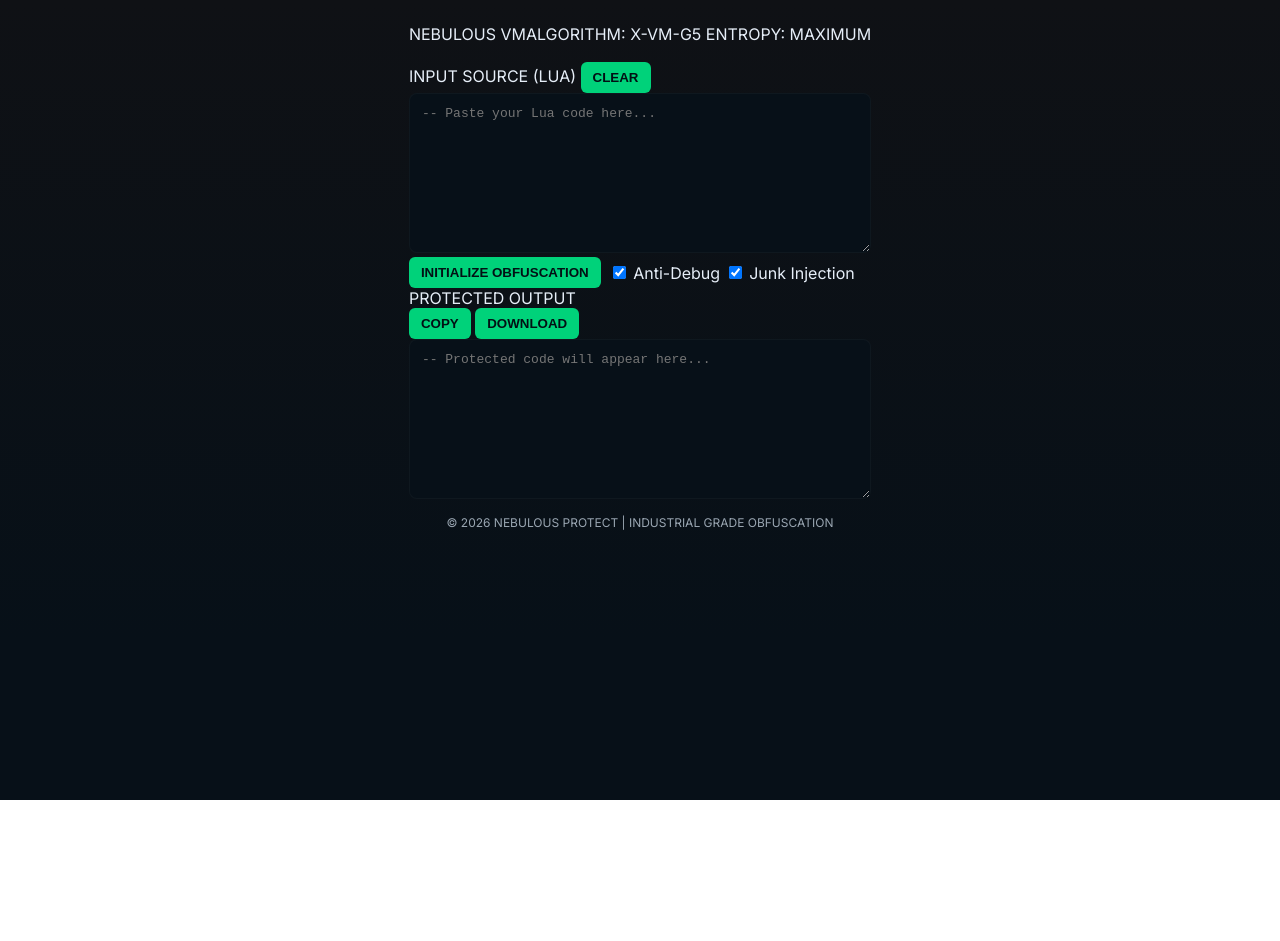
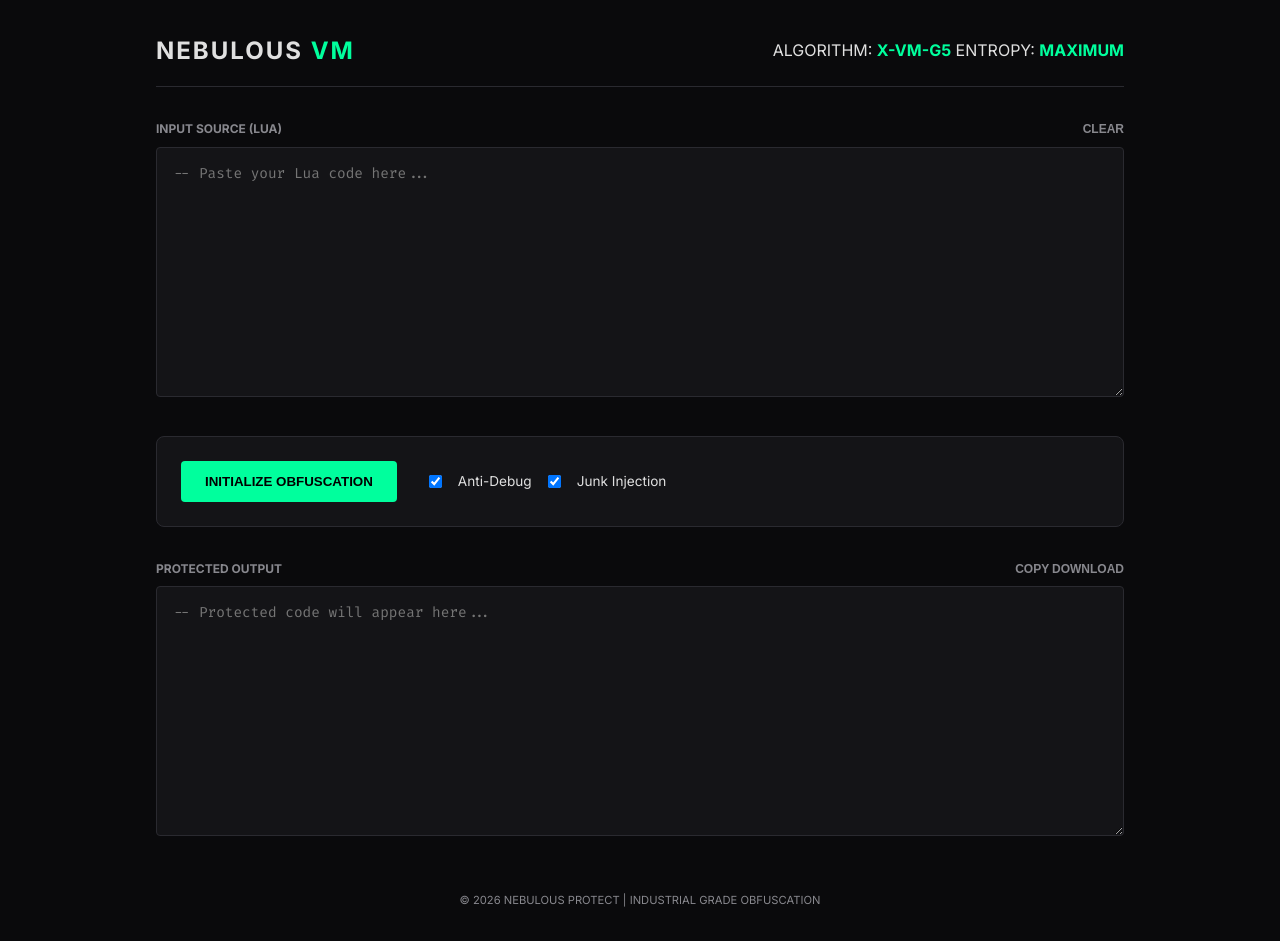
Before and after one commit to Zero-NSR/luau-obfuscator, a plain HTML site: page index.html in a window 1280 px wide. Before the commit the page ends 800 px from the top, so only its background shows below. Drawn offline with Linux system fonts and the light colour scheme.

Commit message:
Refactor CSS variables and styles for consistency

```diff
--- a/style.css
+++ b/style.css
@@ -1,82 +1,122 @@
-:root{
-  --bg:#0f1115;
-  --panel:#0b0c0f;
-  --text:#e6eef8;
-  --accent:#00d27a;
-  --muted:#9aa6b2;
-  --input-bg:#071018;
+:root {
+    --bg-color: #0a0a0c;
+    --panel-color: #141417;
+    --border-color: #2a2a30;
+    --accent-color: #00ff9d;
+    --text-primary: #e0e0e0;
+    --text-secondary: #88888e;
+    --error-color: #ff4d4d;
 }
 
-body.light{
-  --bg:#f6f8fb;
-  --panel:#ffffff;
-  --text:#0b1220;
-  --accent:#007b4f;
-  --muted:#55606a;
-  --input-bg:#f0f4f8;
+* { box-sizing: border-box; margin: 0; padding: 0; }
+
+body {
+    background-color: var(--bg-color);
+    color: var(--text-primary);
+    font-family: 'Inter', sans-serif;
+    line-height: 1.6;
 }
 
-*{box-sizing:border-box}
-body{
-  margin:0;
-  font-family:Inter, system-ui, Arial, sans-serif;
-  background:linear-gradient(180deg,var(--bg),#071018 80%);
-  color:var(--text);
-  min-height:100vh;
-  display:flex;
-  flex-direction:column;
-  align-items:center;
-  padding:24px;
+.container {
+    max-width: 1000px;
+    margin: 2rem auto;
+    padding: 0 1rem;
 }
 
-header{
-  width:100%;
-  max-width:1100px;
-  display:flex;
-  justify-content:space-between;
-  align-items:center;
-  margin-bottom:18px;
+header {
+    display: flex;
+    justify-content: space-between;
+    align-items: center;
+    margin-bottom: 2rem;
+    border-bottom: 1px solid var(--border-color);
+    padding-bottom: 1rem;
 }
 
-h1{margin:0;font-size:20px}
-.controls{display:flex;gap:8px;align-items:center}
-
-button{
-  background:var(--accent);
-  color:#021014;
-  border:none;
-  padding:8px 12px;
-  border-radius:6px;
-  cursor:pointer;
-  font-weight:600;
-}
-button.secondary{background:transparent;color:var(--muted);border:1px solid rgba(255,255,255,0.04)}
-
-main{
-  width:100%;
-  max-width:1100px;
+.logo {
+    font-size: 1.5rem;
+    font-weight: 700;
+    letter-spacing: 2px;
 }
 
-.panel{
-  background:linear-gradient(180deg, rgba(255,255,255,0.02), rgba(255,255,255,0.01));
-  border:1px solid rgba(255,255,255,0.03);
-  padding:14px;
-  border-radius:10px;
-  margin-bottom:14px;
+.logo span { color: var(--accent-color); }
+
+.highlight { color: var(--accent-color); font-weight: bold; }
+
+.editor-section { margin-bottom: 1.5rem; }
+
+.label-row {
+    display: flex;
+    justify-content: space-between;
+    font-size: 0.75rem;
+    font-weight: 700;
+    margin-bottom: 0.5rem;
+    color: var(--text-secondary);
 }
 
-textarea{
-  width:100%;
-  min-height:160px;
-  background:var(--input-bg);
-  color:var(--text);
-  border-radius:8px;
-  padding:12px;
-  border:1px solid rgba(255,255,255,0.03);
-  resize:vertical;
-  font-family: monospace;
-  font-size:13px;
+textarea {
+    width: 100%;
+    height: 250px;
+    background: var(--panel-color);
+    border: 1px solid var(--border-color);
+    border-radius: 4px;
+    color: var(--accent-color);
+    padding: 1rem;
+    font-family: 'Fira Code', monospace;
+    font-size: 0.9rem;
+    resize: vertical;
+    outline: none;
 }
 
-.row{display:flex;gap:8px;margin-top:8px}
-footer{margin-top:8px;color:var(--muted);font-size:12px;text-align:center}
+textarea:focus { border-color: var(--accent-color); }
+
+.controls {
+    display: flex;
+    align-items: center;
+    gap: 2rem;
+    margin: 2rem 0;
+    padding: 1.5rem;
+    background: var(--panel-color);
+    border-radius: 8px;
+    border: 1px solid var(--border-color);
+}
+
+.primary-btn {
+    background: var(--accent-color);
+    color: #000;
+    border: none;
+    padding: 0.8rem 1.5rem;
+    font-weight: 700;
+    border-radius: 4px;
+    cursor: pointer;
+    transition: transform 0.1s;
+}
+
+.primary-btn:active { transform: scale(0.98); }
+
+.btn-text {
+    background: none;
+    border: none;
+    color: var(--text-secondary);
+    cursor: pointer;
+    font-weight: 600;
+    font-size: 0.75rem;
+}
+
+.btn-text:hover { color: var(--accent-color); }
+
+.options { display: flex; gap: 1rem; }
+
+.checkbox-container {
+    display: flex;
+    align-items: center;
+    gap: 0.5rem;
+    font-size: 0.85rem;
+    cursor: pointer;
+}
+
+footer {
+    text-align: center;
+    margin-top: 3rem;
+    font-size: 0.7rem;
+    color: var(--text-secondary);
+}
```
